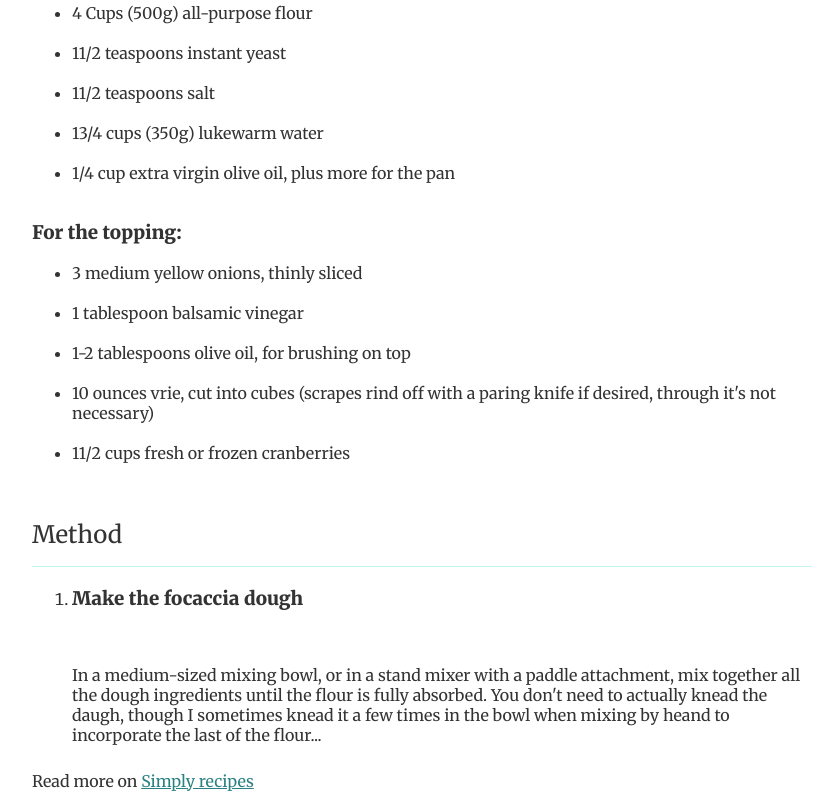
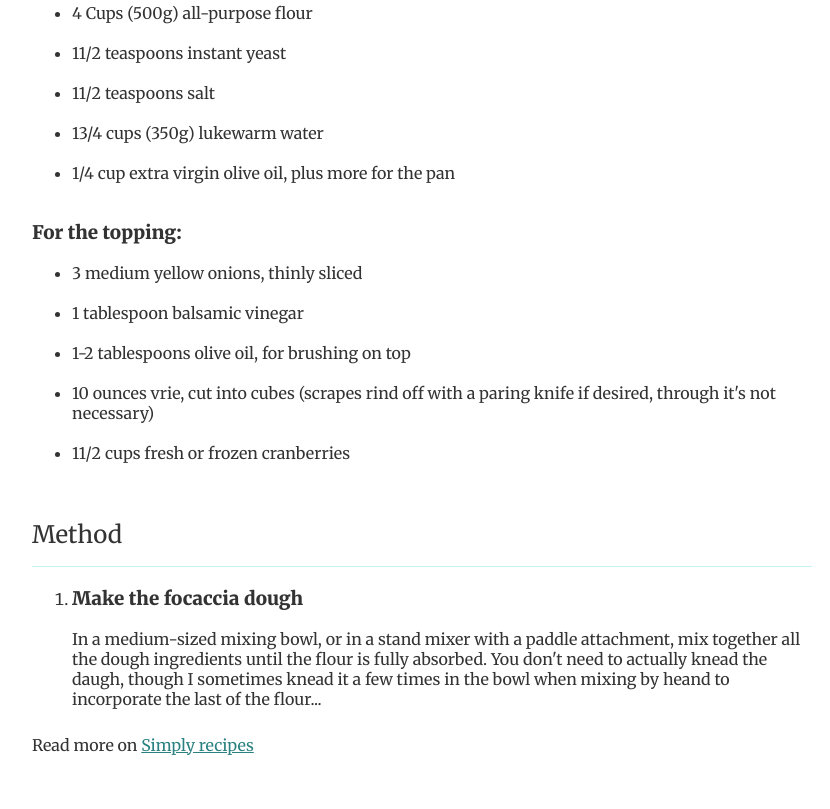
Before and after one commit to Ikadev95/U1-S1-L3_CSS, a plain HTML site: page index.html in a window 1280 px wide. Shown: the part 1205-2014 px from the top of the page, without its empty margins (218-1048 px from the left). After the commit the page ends 1978 px from the top, so only its background shows below. Drawn offline with Linux system fonts and the light colour scheme.

Commit message:
li fixed

```diff
--- a/assets/CSS/style.css
+++ b/assets/CSS/style.css
@@ -75,3 +75,6 @@ footer div{
     border-left: solid #FFD877 2px ;
     margin-bottom: 60px;
 }
+.method{
+    padding: 0;
+}
--- a/index.html
+++ b/index.html
@@ -50,7 +50,7 @@
                 <section>
                     <h2>Method</h2>
                     <ol>
-                        <li><h3>Make the focaccia dough</h3></li>
+                        <li class="method"><h3>Make the focaccia dough</h3></li>
                         <p>
                             In a medium-sized mixing bowl, or in a stand mixer with a paddle attachment, mix together all the dough ingredients until the flour
                             is fully absorbed. You don't need to actually knead the daugh, though I sometimes knead it a few times in the bowl when mixing by
```
